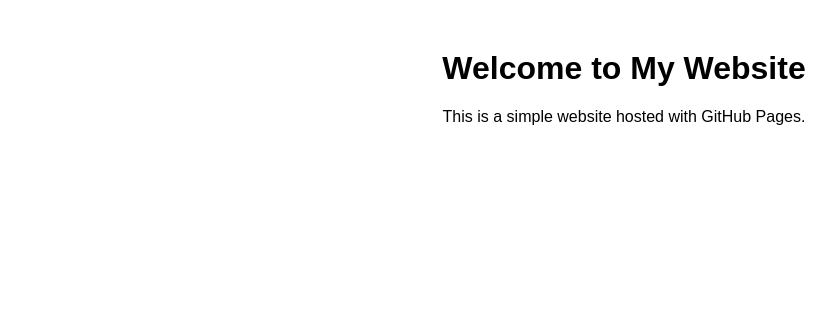
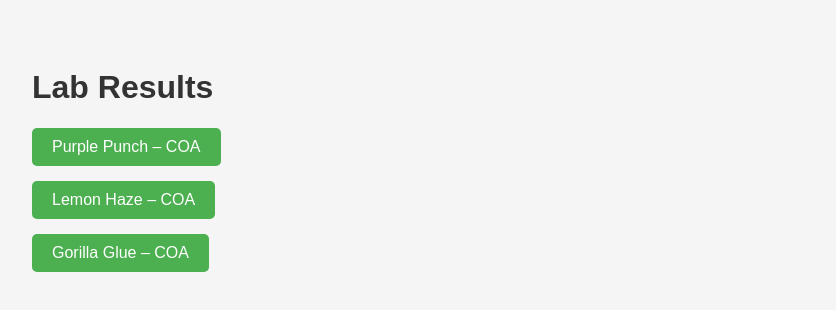
Before and after one commit to Anon578362/FlowerLabResults, a plain HTML site: page index.html in a window 1280 px wide. Shown: the whole page, without its empty margins (16-852 px from the left). Drawn offline with Linux system fonts and the light colour scheme.

Commit message:
Update index.html

```diff
--- a/index.html
+++ b/index.html
@@ -1,19 +1,32 @@
 <!DOCTYPE html>
-<html lang="en">
+<html>
 <head>
-    <meta charset="UTF-8">
-    <meta name="viewport" content="width=device-width, initial-scale=1.0">
-    <title>My Website</title>
-    <style>
-        body {
-            font-family: Arial, sans-serif;
-            text-align: center;
-            margin-top: 50px;
-        }
-    </style>
+  <meta charset="UTF-8">
+  <title>Lab Results</title>
+  <style>
+    body { font-family: Arial, sans-serif; padding: 40px; background: #f5f5f5; }
+    h1 { color: #333; }
+    ul { list-style-type: none; padding: 0; }
+    li { margin: 15px 0; }
+    a {
+      text-decoration: none;
+      background-color: #4CAF50;
+      color: white;
+      padding: 10px 20px;
+      border-radius: 5px;
+      display: inline-block;
+    }
+    a:hover {
+      background-color: #45a049;
+    }
+  </style>
 </head>
 <body>
-    <h1>Welcome to My Website</h1>
-    <p>This is a simple website hosted with GitHub Pages.</p>
+  <h1>Lab Results</h1>
+  <ul>
+    <li><a href="purple-punch-coa.pdf" target="_blank">Purple Punch – COA</a></li>
+    <li><a href="lemon-haze-coa.pdf" target="_blank">Lemon Haze – COA</a></li>
+    <li><a href="gorilla-glue-coa.pdf" target="_blank">Gorilla Glue – COA</a></li>
+  </ul>
 </body>
 </html>
```
